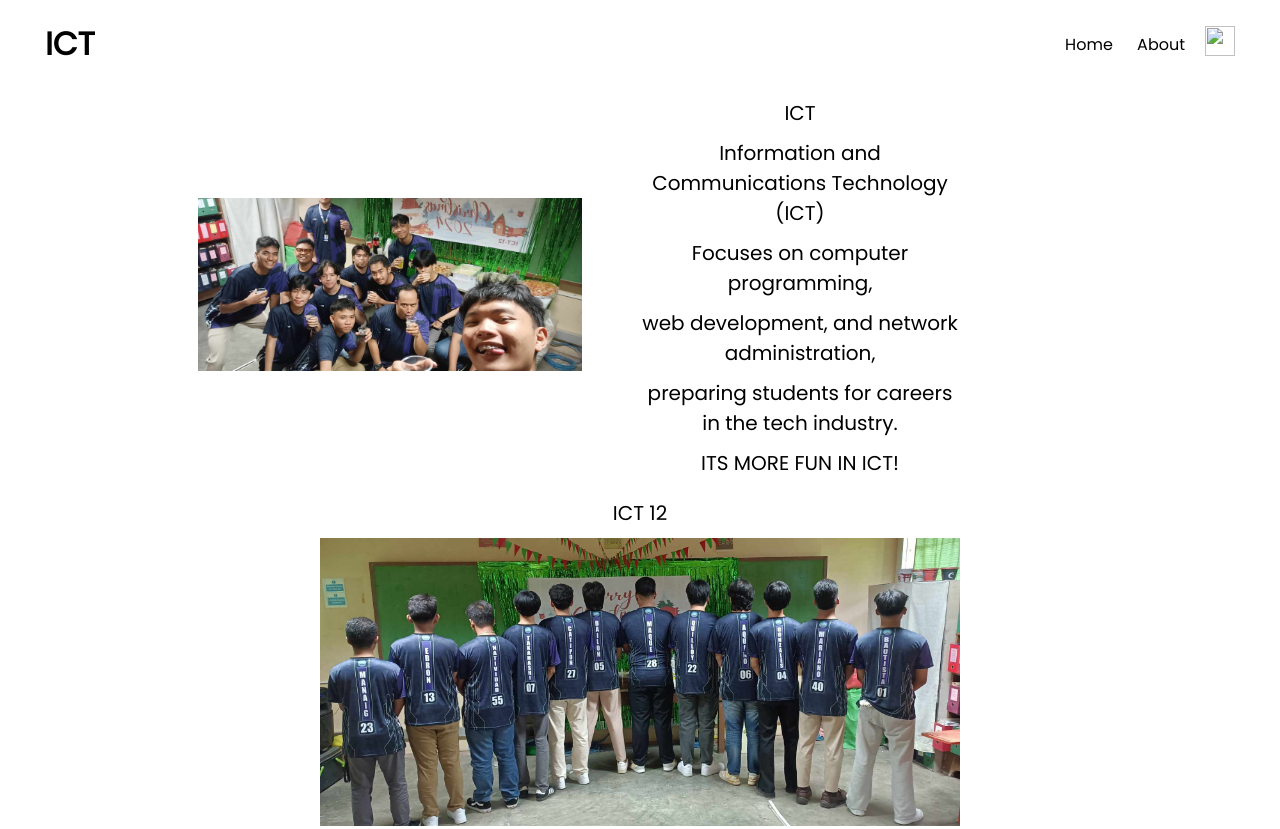
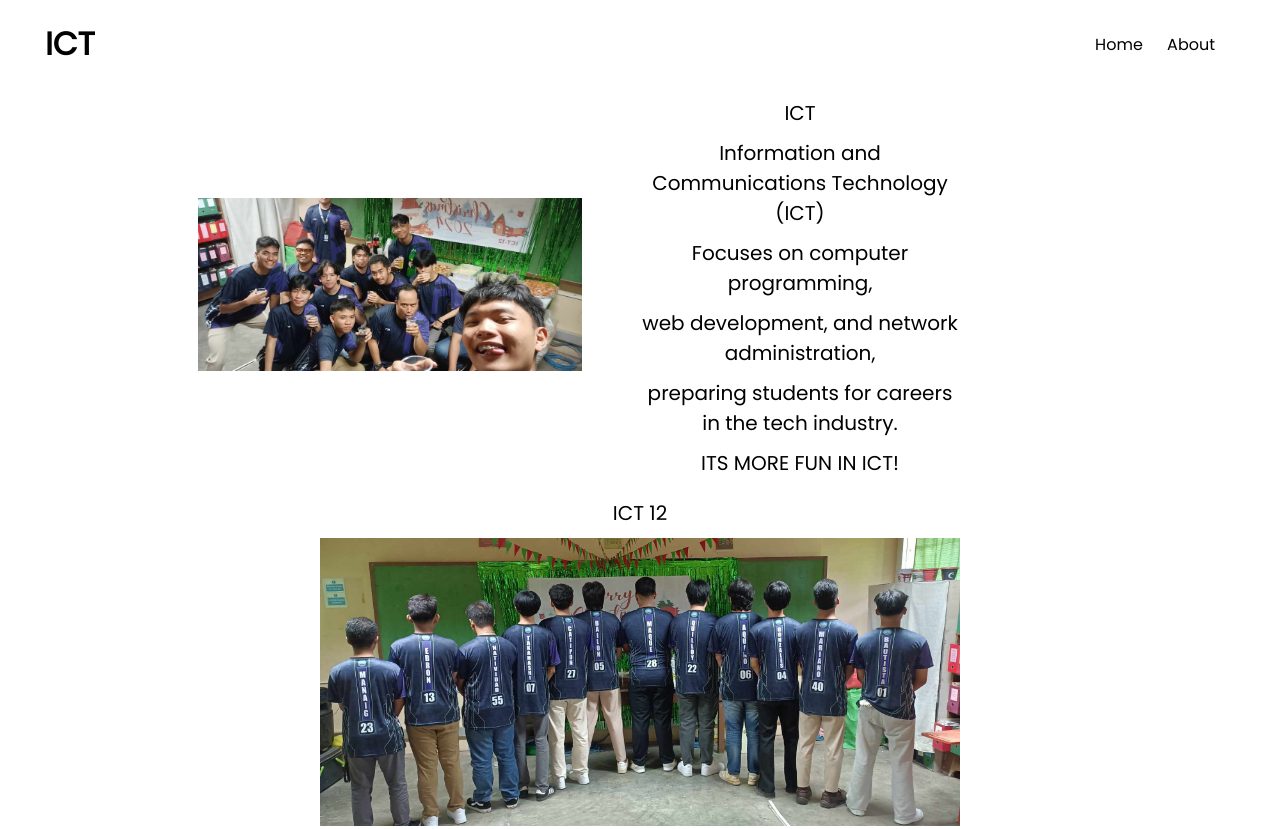
Before and after one commit to Borizzs/finish-na, a plain HTML site: page Accesories.html in a window 1280 px wide. Shown: the top 829 px of the page. Drawn offline with Linux system fonts and the light colour scheme; files whose address does not match are found by name.

Commit message:
Update Accesories.html

```diff
--- a/Accesories.html
+++ b/Accesories.html
@@ -23,7 +23,7 @@
 
         </ul>
         </nav>
-        <a href="home.html"><img src="" width="30px" height="30px"></a>
+        <a href="home.html"></a>
         <img src="c:\Users\cated\Documents\wow code\pictures\menu.png" class="menu-icon" onclick="menutoggle()">
     </div>
 </div>
```
